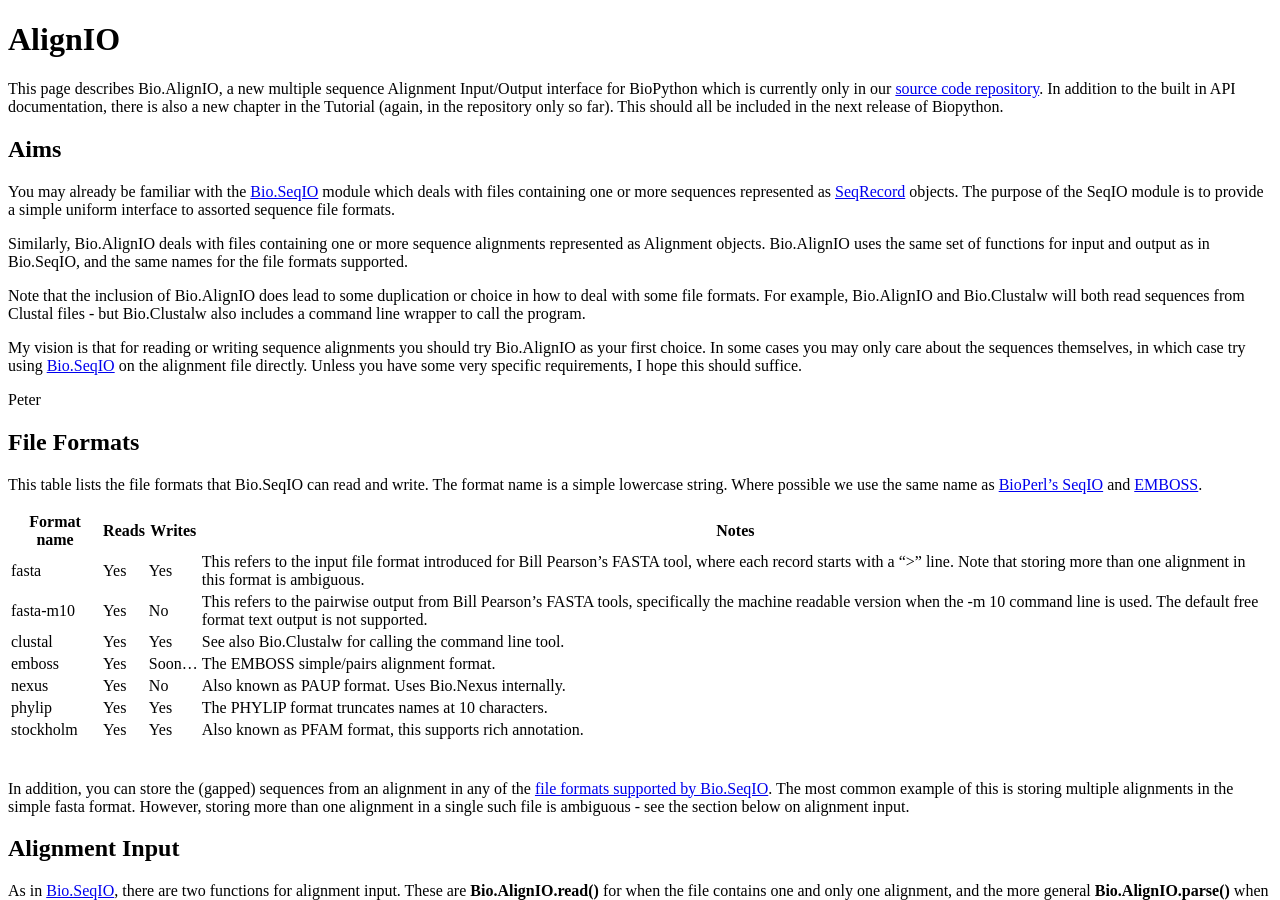
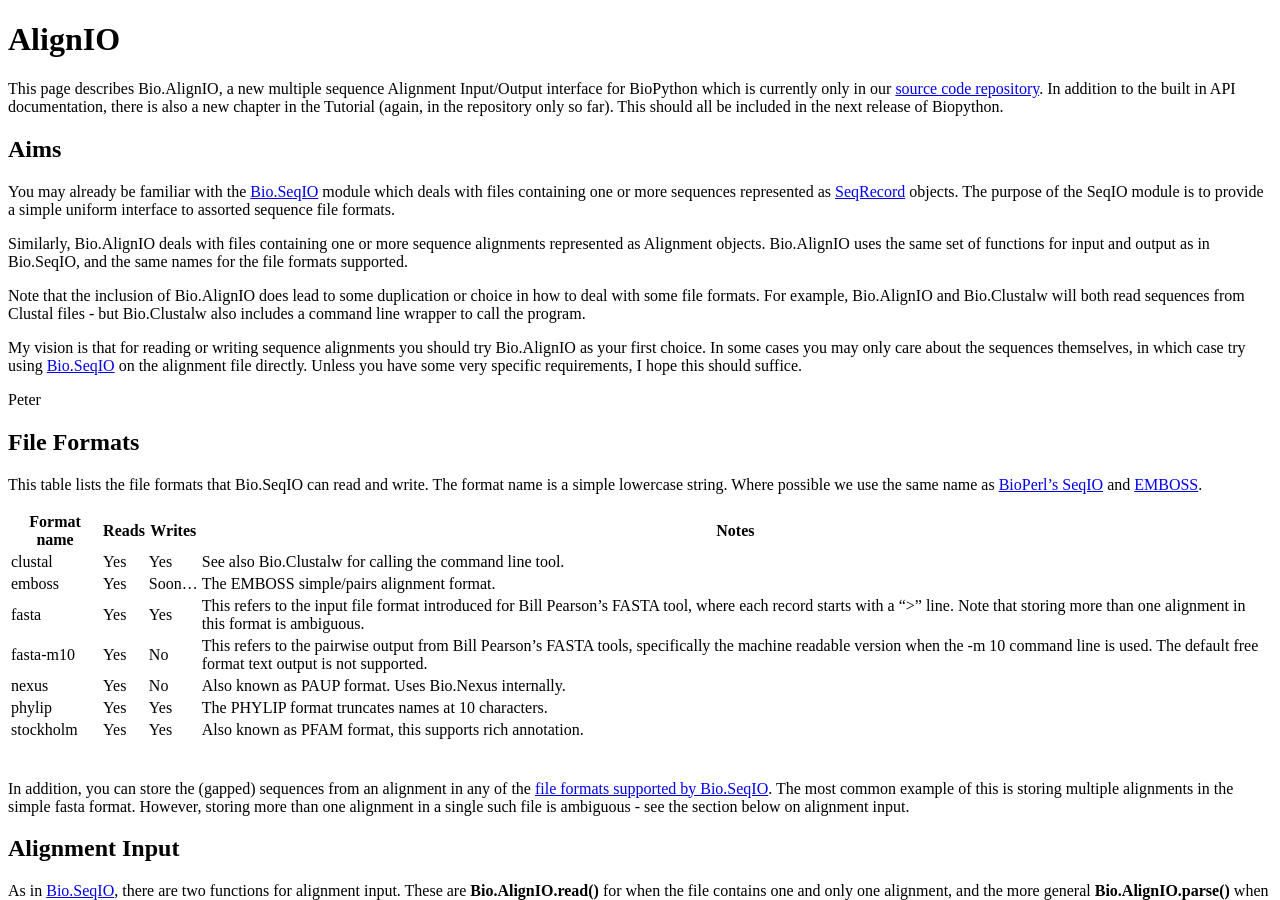
Before and after one commit to biopython/biopython.github.io, a Jekyll site: the page built from wiki/AlignIO.md, in a window 1280 px wide and 900 px high. Built offline with Jekyll 4.4.1, drawn with Linux system fonts in a browser that asks for light colours.

Commit message:
/* File Formats */ Sorting

```diff
--- a/wiki/AlignIO.md
+++ b/wiki/AlignIO.md
@@ -50,10 +50,10 @@ SeqIO](http://www.bioperl.org/wiki/HOWTO:SeqIO#Formats) and
 
 | Format name | Reads | Writes  | Notes                                                                                                                                                                                                    |
 |-------------|-------|---------|----------------------------------------------------------------------------------------------------------------------------------------------------------------------------------------------------------|
+| clustal     | Yes   | Yes     | See also Bio.Clustalw for calling the command line tool.                                                                                                                                                 |
+| emboss      | Yes   | Soon... | The EMBOSS simple/pairs alignment format.                                                                                                                                                                |
 | fasta       | Yes   | Yes     | This refers to the input file format introduced for Bill Pearson's FASTA tool, where each record starts with a "&gt;" line. Note that storing more than one alignment in this format is ambiguous.       |
 | fasta-m10   | Yes   | No      | This refers to the pairwise output from Bill Pearson's FASTA tools, specifically the machine readable version when the -m 10 command line is used. The default free format text output is not supported. |
-| clustal     | Yes   | Yes     | See also Bio.Clustalw for calling the command line tool.                                                                                                                                                 |
-| emboss      | Yes   | Soon... | The EMBOSS simple/pairs alignment format.                                                                                                                                                                |
 | nexus       | Yes   | No      | Also known as PAUP format. Uses Bio.Nexus internally.                                                                                                                                                    |
 | phylip      | Yes   | Yes     | The PHYLIP format truncates names at 10 characters.                                                                                                                                                      |
 | stockholm   | Yes   | Yes     | Also known as PFAM format, this supports rich annotation.                                                                                                                                                |
```
Also changed, not shown: 1 other file.
